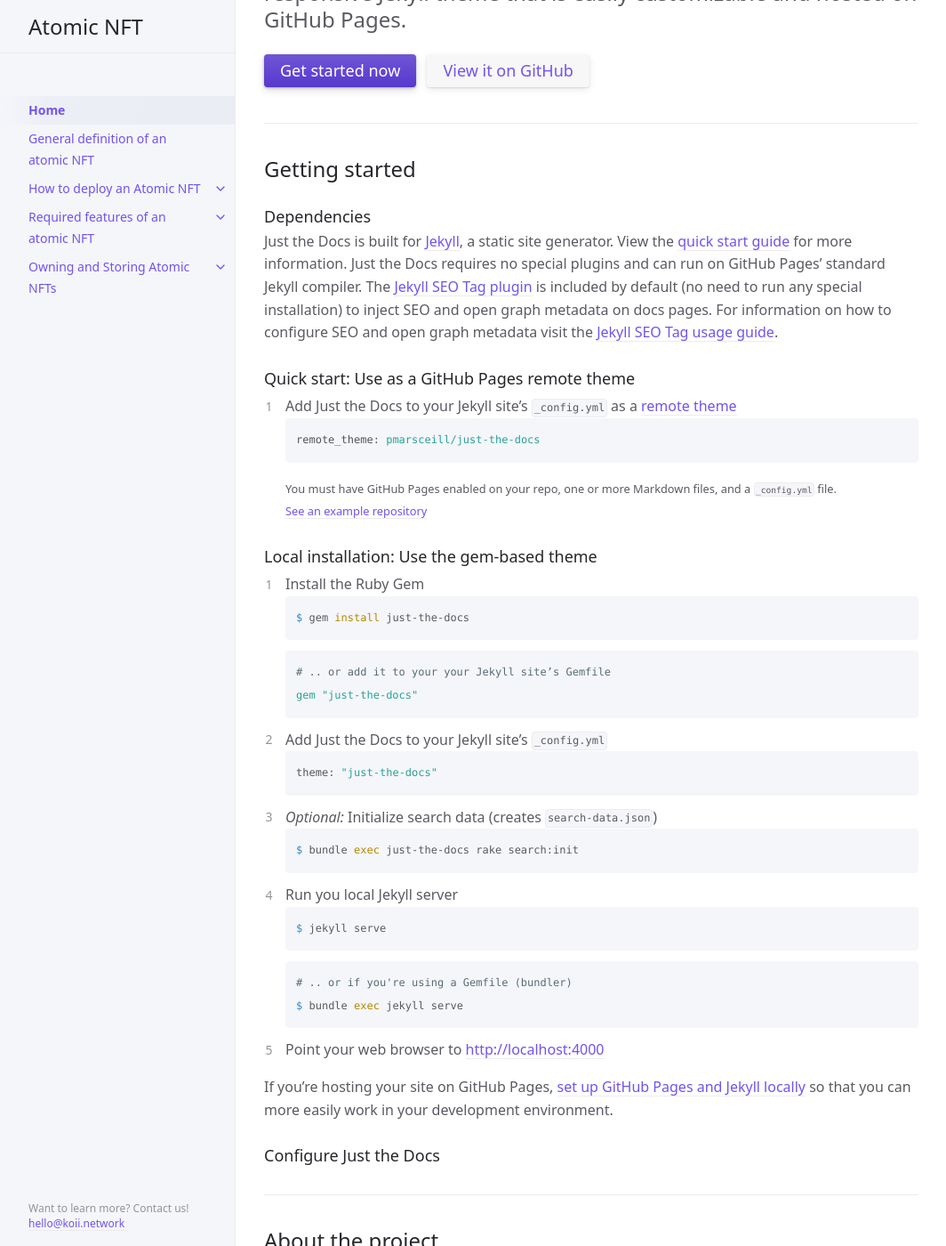
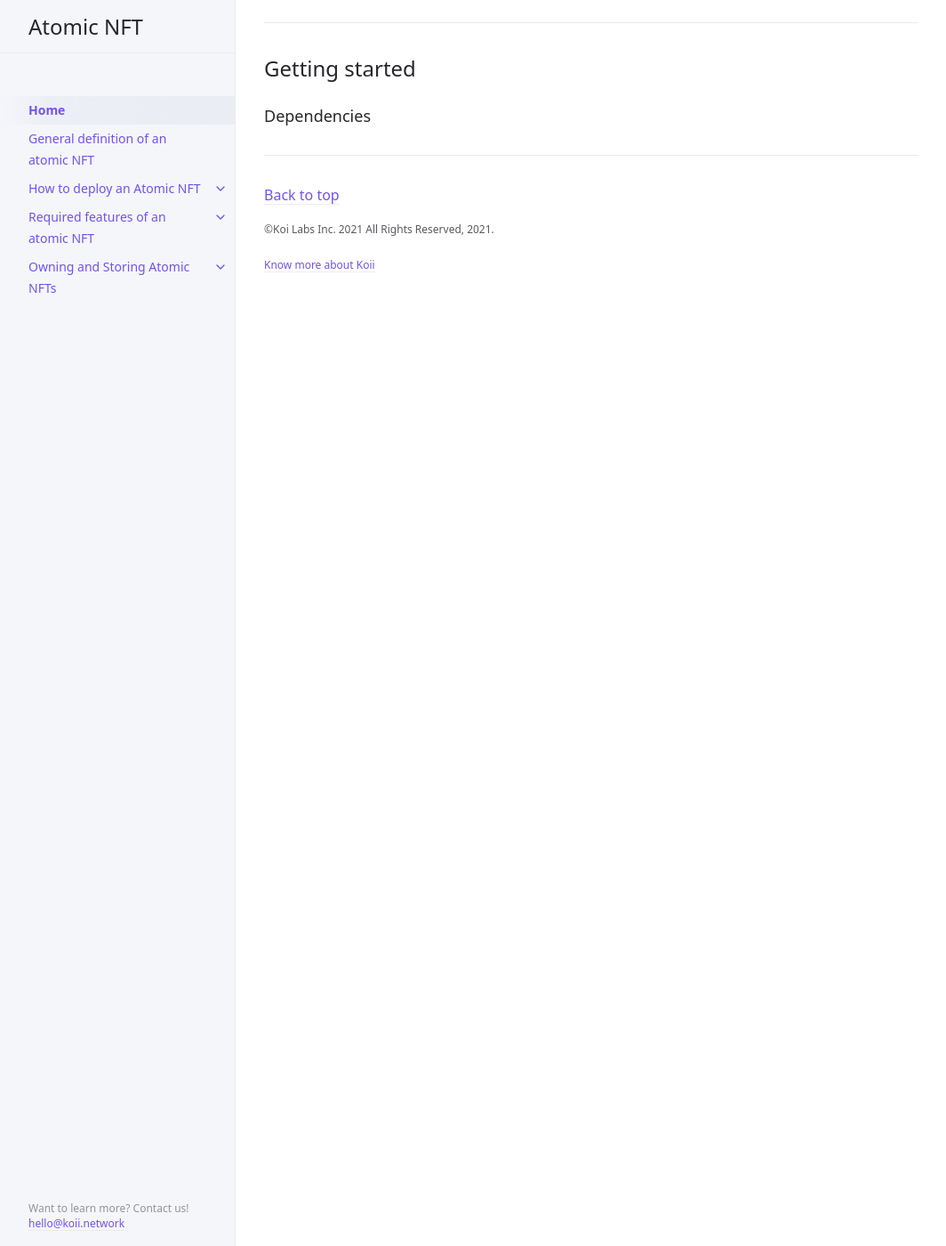
Before and after one commit to atomic-nfts/site, a Jekyll site: the page built from index.md, in a window 1280 px wide and 1400 px high, scrolled down 269 px. Shown: the whole window at 89% size, without its empty margins (107-1171 px from the left). Built offline with Jekyll 4.4.1, drawn with Linux system fonts in a browser that asks for light colours; some of the changed text lies outside the part shown.

Commit message:
update(clean) homepage

````diff
--- a/index.md
+++ b/index.md
@@ -6,91 +6,16 @@
 permalink: /
 ---
 
-# Focus on writing good documentation
+# Welcome to Atomic NFT
 {: .fs-9 }
 
-Just the Docs gives your documentation a jumpstart with a responsive Jekyll theme that is easily customizable and hosted on GitHub Pages.
+Write something here...
 {: .fs-6 .fw-300 }
 
-[Get started now](#getting-started){: .btn .btn-primary .fs-5 .mb-4 .mb-md-0 .mr-2 } [View it on GitHub](https://github.com/pmarsceill/just-the-docs){: .btn .fs-5 .mb-4 .mb-md-0 }
+[Add Finnie](https://chrome.google.com/webstore/detail/finnie/cjmkndjhnagcfbpiemnkdpomccnjblmj){: .btn .btn-primary .fs-5 .mb-4 .mb-md-0 .mr-2 target="_blank" } [Try yourself](https://koi.rocks){: .btn .fs-5 .mb-4 .mb-md-0 target="_blank"}
 
 ---
 
 ## Getting started
 
 ### Dependencies
-
-Just the Docs is built for [Jekyll](https://jekyllrb.com), a static site generator. View the [quick start guide](https://jekyllrb.com/docs/) for more information. Just the Docs requires no special plugins and can run on GitHub Pages' standard Jekyll compiler. The [Jekyll SEO Tag plugin](https://github.com/jekyll/jekyll-seo-tag) is included by default (no need to run any special installation) to inject SEO and open graph metadata on docs pages. For information on how to configure SEO and open graph metadata visit the [Jekyll SEO Tag usage guide](https://jekyll.github.io/jekyll-seo-tag/usage/).
-
-### Quick start: Use as a GitHub Pages remote theme
-
-1. Add Just the Docs to your Jekyll site's `_config.yml` as a [remote theme](https://blog.github.com/2017-11-29-use-any-theme-with-github-pages/)
-```yaml
-remote_theme: pmarsceill/just-the-docs
-```
-<small>You must have GitHub Pages enabled on your repo, one or more Markdown files, and a `_config.yml` file. [See an example repository](https://github.com/pmarsceill/jtd-remote)</small>
-
-### Local installation: Use the gem-based theme
-
-1. Install the Ruby Gem
-```bash
-$ gem install just-the-docs
-```
-```yaml
-# .. or add it to your your Jekyll site’s Gemfile
-gem "just-the-docs"
-```
-2. Add Just the Docs to your Jekyll site’s `_config.yml`
-```yaml
-theme: "just-the-docs"
-```
-3. _Optional:_ Initialize search data (creates `search-data.json`)
-```bash
-$ bundle exec just-the-docs rake search:init
-```
-3. Run you local Jekyll server
-```bash
-$ jekyll serve
-```
-```bash
-# .. or if you're using a Gemfile (bundler)
-$ bundle exec jekyll serve
-```
-4. Point your web browser to [http://localhost:4000](http://localhost:4000)
-
-If you're hosting your site on GitHub Pages, [set up GitHub Pages and Jekyll locally](https://help.github.com/en/articles/setting-up-your-github-pages-site-locally-with-jekyll) so that you can more easily work in your development environment.
-
-### Configure Just the Docs
-
-
-
----
-
-## About the project
-
-Just the Docs is &copy; 2017-{{ "now" | date: "%Y" }} by [Patrick Marsceill](http://patrickmarsceill.com).
-
-### License
-
-Just the Docs is distributed by an [MIT license](https://github.com/pmarsceill/just-the-docs/tree/master/LICENSE.txt).
-
-### Contributing
-
-When contributing to this repository, please first discuss the change you wish to make via issue,
-email, or any other method with the owners of this repository before making a change. Read more about becoming a contributor in [our GitHub repo](https://github.com/pmarsceill/just-the-docs#contributing).
-
-#### Thank you to the contributors of Just the Docs!
-
-<ul class="list-style-none">
-{% for contributor in site.github.contributors %}
-  <li class="d-inline-block mr-1">
-     <a href="{{ contributor.html_url }}"><img src="{{ contributor.avatar_url }}" width="32" height="32" alt="{{ contributor.login }}"/></a>
-  </li>
-{% endfor %}
-</ul>
-
-### Code of Conduct
-
-Just the Docs is committed to fostering a welcoming community.
-
-[View our Code of Conduct](https://github.com/pmarsceill/just-the-docs/tree/master/CODE_OF_CONDUCT.md) on our GitHub repository.
````
Also changed, not shown: 2 other files.
